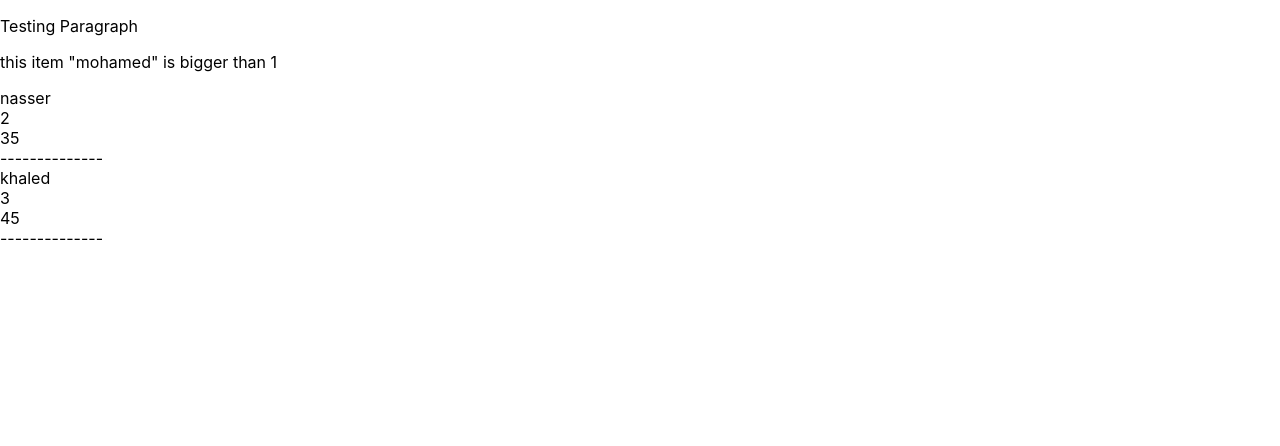
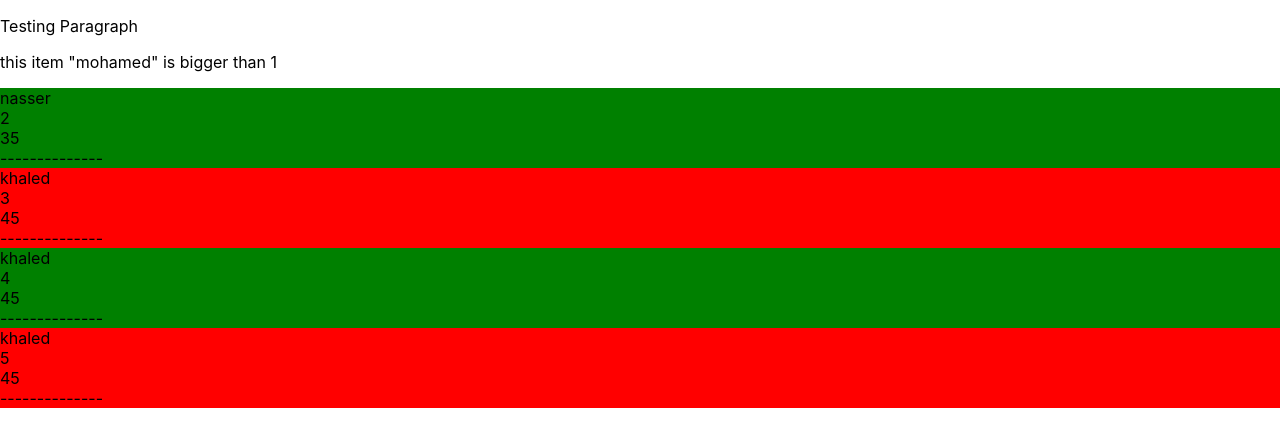
Before and after one commit to mharidy/React, a React (Create React App) app in the folder react-app/: page / in a window 1280 px wide. Shown: the top 446 px of the page. Built offline with nearby package versions, Linux system fonts and the light colour scheme.

Commit message:
React-1 - Import css File

```diff
--- a/react-app/src/App.js
+++ b/react-app/src/App.js
@@ -1,6 +1,6 @@
 import React, { Component } from 'react';
 import { x as momo } from "./module";
-import Item from "./components/Items"
+import Item from "./components/items/Items"
 //import { default as me } from "./module"
 
 
@@ -8,8 +8,10 @@ class App extends Component {
   state = {
     items: [
       { name: "mohamed", id: "1", age: 25 },
-      { name: "nasser", id: "2", age: 35 },
+      { name: "nasser",  id: "2", age: 35 },
       { name: "khaled", id: "3", age: 45 },
+      { name: "khaled", id: "4", age: 45 },
+      { name: "khaled", id: "5", age: 45 }
     ]
 
   }
--- /dev/null
+++ b/react-app/src/components/items/Items.css
@@ -0,0 +1,8 @@
+.item:nth-of-type(even){
+    background: red;
+
+}
+.item:nth-of-type(odd){
+    background: green;
+
+}
--- a/react-app/src/components/Items.js
+++ b/react-app/src/components/items/Items.js
@@ -1,5 +1,6 @@
 import React, { Component } from "react";
-
+//import css file
+import "./Items.css"
 
 
 //Class to display Data
@@ -13,7 +14,7 @@ class Item extends React.Component {
             return item.id > 1 ? (
                 //<div key={Math.random()}> in case i don't have id in each object
 
-                <div key={item.id}>
+                <div className="item" key={item.id}>
                     <div>{item.name}</div>
                     <div>{item.id}</div>
                     <div>{item.age}</div>
```
